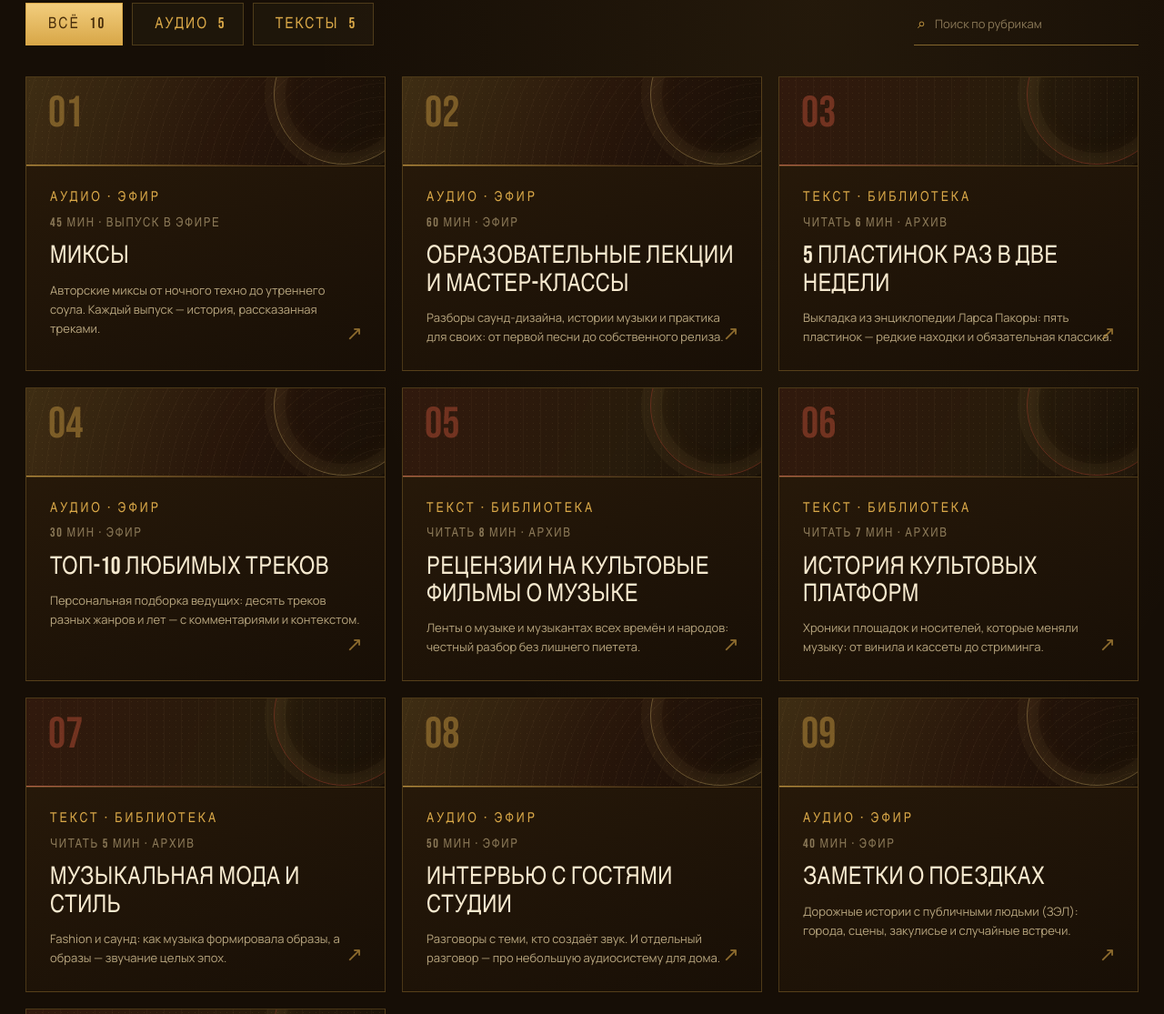
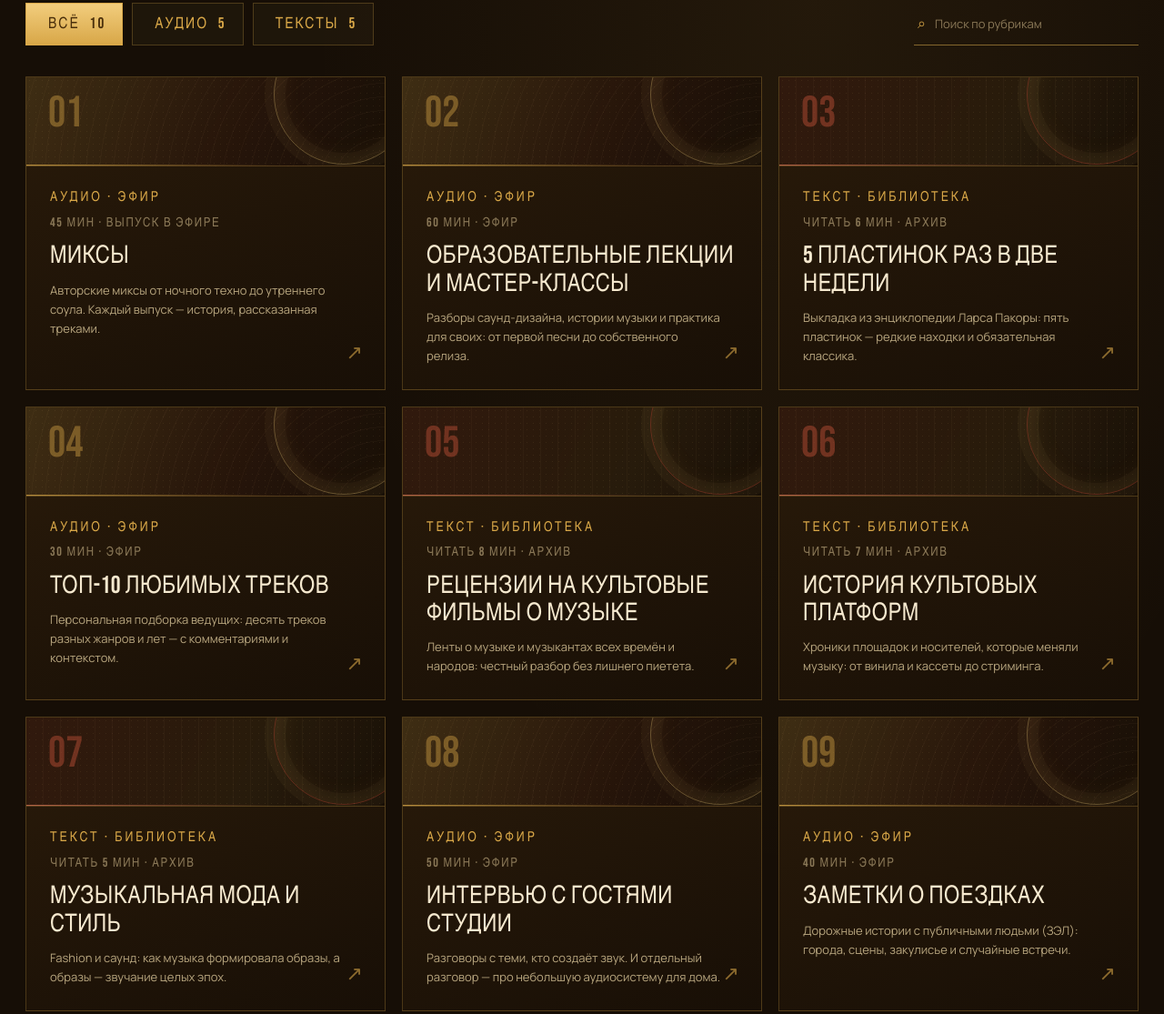
Before and after one commit to vadinishuvalov-star/muzikbogs-gold, a plain HTML site: page index.html in a window 1280 px wide. Shown: the part 3717-4832 px from the top of the page at 91% size. Drawn offline with nearby package versions, Linux system fonts and the light colour scheme; animation ran at ten frames a second; a web font is replaced by a local one.

Commit message:
Polish card text spacing

```diff
--- a/styles.css
+++ b/styles.css
@@ -712,7 +712,7 @@ html[lang="ru"] .lang-ru, html[lang="en"] .lang-en { color: var(--brand); font-w
 .card-type { font-family: var(--font-display); font-size: 15px; letter-spacing: .2em; color: var(--brand); }
 .card-meta { font-family: var(--font-display); font-size: 14px; letter-spacing: .12em; color: var(--faint); margin-top: 4px; text-transform: uppercase; }
 .card h3 { font-family: var(--font-display); font-weight: 400; font-size: 27px; line-height: 1.12; text-transform: uppercase; letter-spacing: .02em; margin: 10px 0 12px; }
-.card p { color: var(--muted); font-size: 13px; margin: 0; flex: 1; }
+.card p { color: var(--muted); font-size: 13px; margin: 0; flex: 1; padding-right: 16px; }
 .card-arrow { position: absolute; right: 24px; bottom: 22px; font-size: 22px; color: var(--brand); opacity: .6; transition: .3s; }
 .card:hover .card-arrow { opacity: 1; transform: translate(4px,-4px); }
 
```
